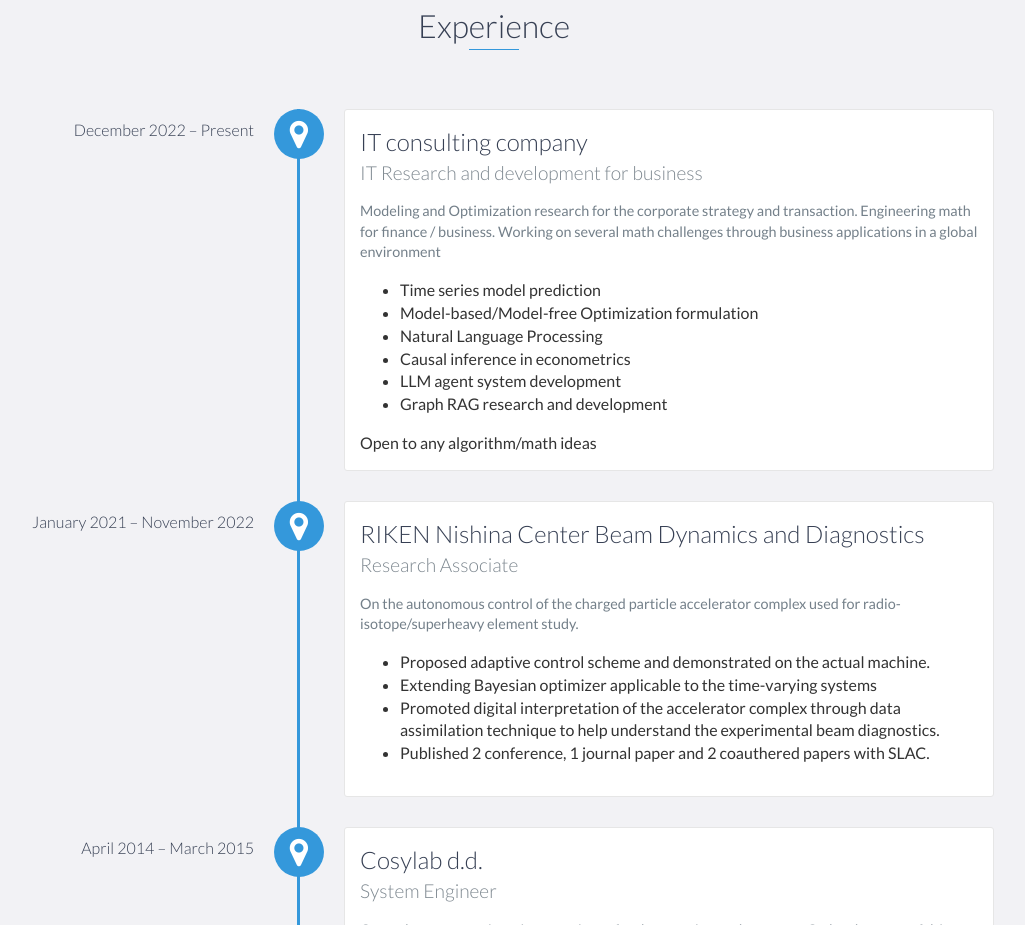
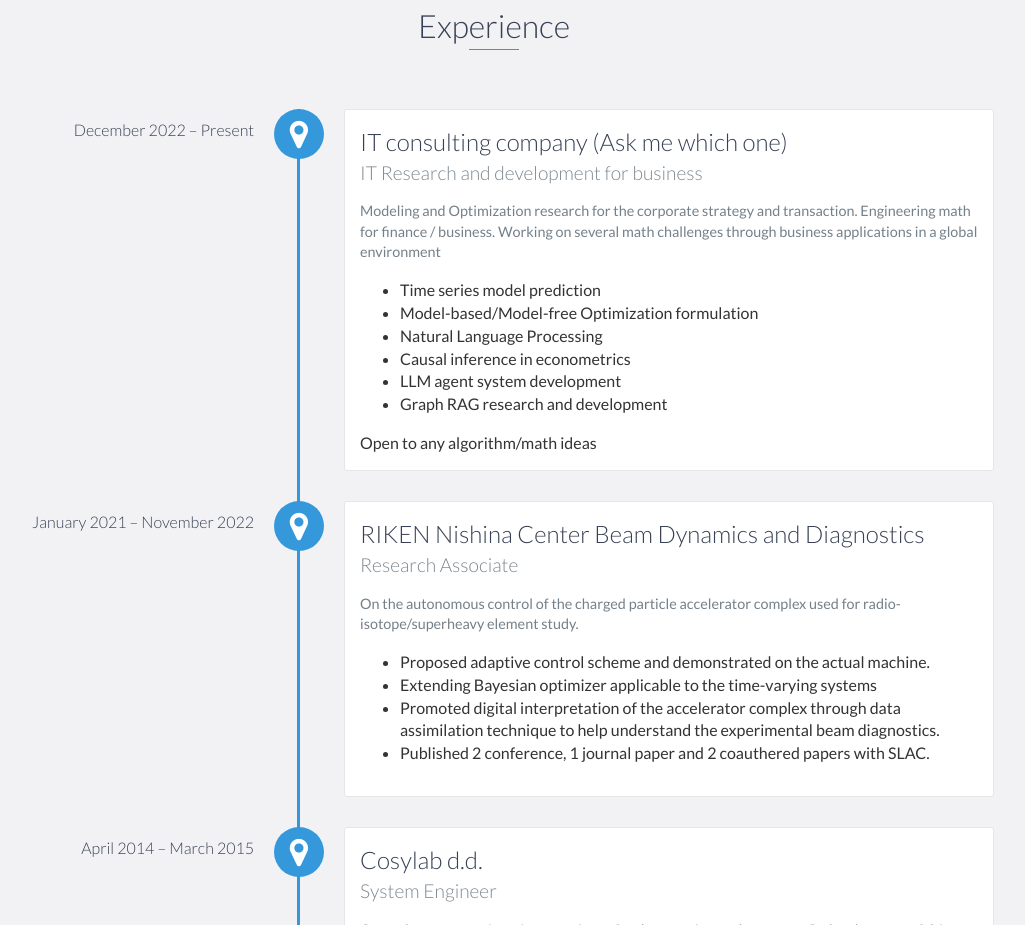
Before and after one commit to hirokiv/hirokiv.github.io, a website: page index.html in a window 1280 px wide. Shown: the part 1158-2083 px from the top of the page, without its empty margins (146-1171 px from the left). Drawn offline with nearby package versions, Linux system fonts and the light colour scheme.

```diff
--- a/index.html
+++ b/index.html
@@ -86,7 +86,7 @@
         <h2 class="heading">Experience</h2>
         <div id="experience-timeline">
             <div data-date="December 2022 – Present">
-                <h3>IT consulting company</h3>
+                <h3>IT consulting company (Ask me which one)</h3>
                 <h4>IT Research and development for business</h4>
                 <p>
                 Modeling and Optimization research for the corporate strategy and transaction. Engineering math for finance / business.
```
